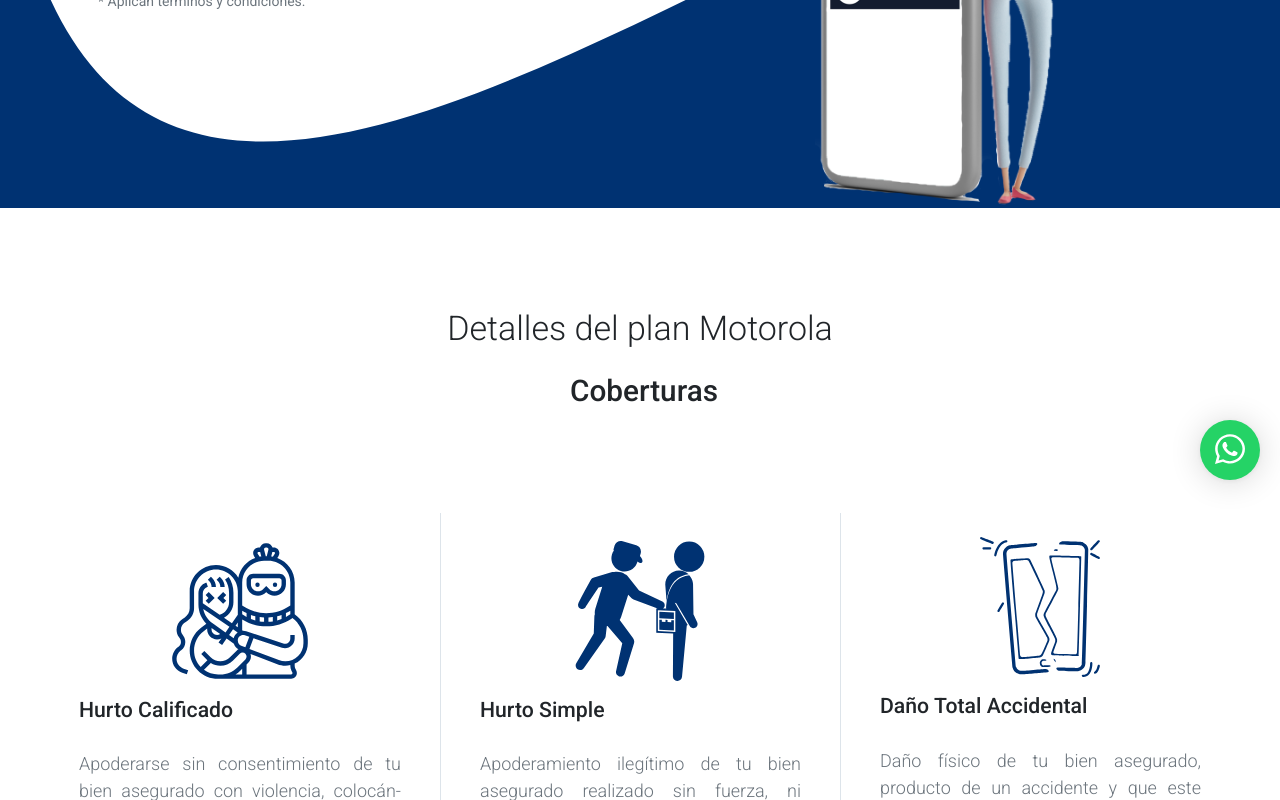
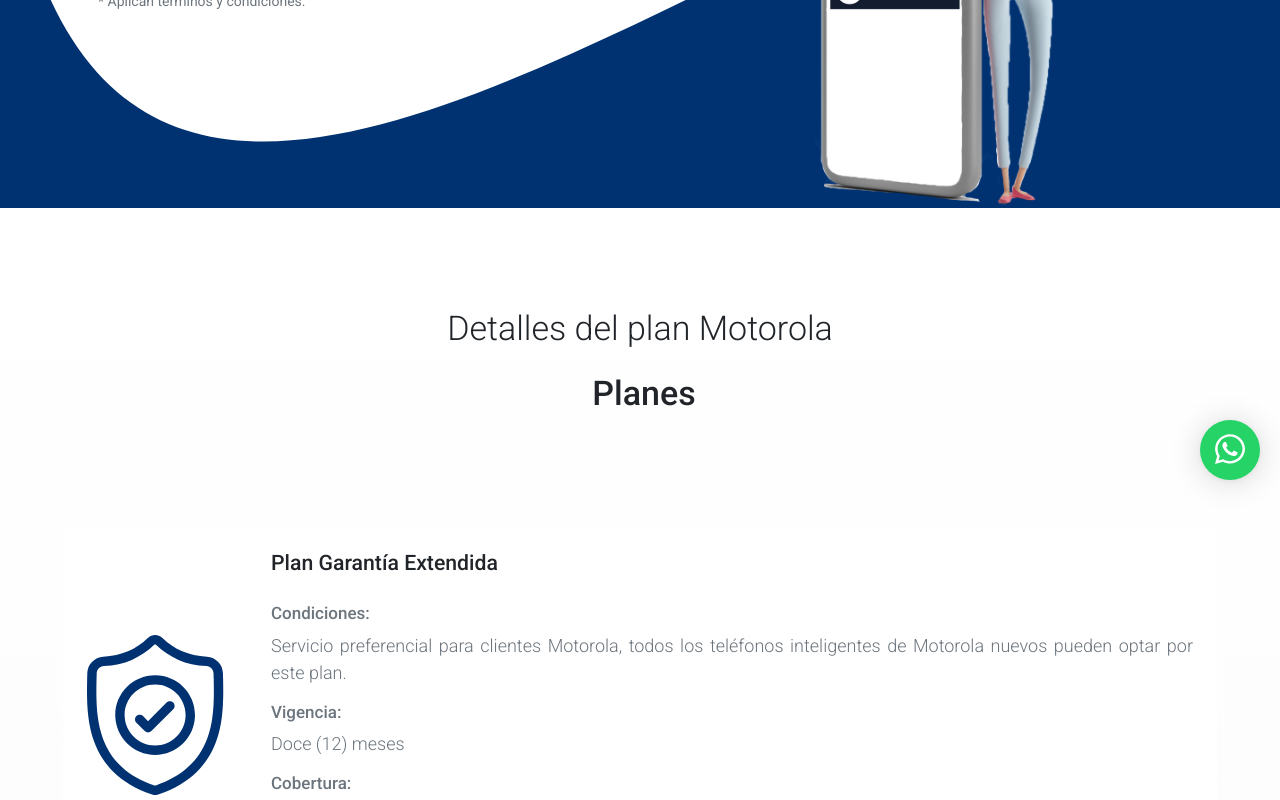
Before and after one commit to michael-eceleris/acinco-web-v2, a React (Create React App) app: page /motorola in a window 1280 px wide. Shown: the part 300-1100 px from the top of the page. Built offline with nearby package versions, Linux system fonts and the light colour scheme.

Commit message:
feat: add section plans in motorola page

```diff
--- a/src/layout/layoutMotorola/Coverages.js
+++ b/src/layout/layoutMotorola/Coverages.js
@@ -11,9 +11,6 @@
       <section className='bg-white'>
         <div className='container'>
           <div className='text-center mb--100'>
-            <h2 className='font-weight-light mb-4 text-center'>
-              Detalles del plan Motorola
-            </h2>
             <h3 className='h3 ml-2 mb-1 mt-2 text-center'>Coberturas</h3>
           </div>
           <div className='bg-white pt-1 rounded overflow-hidden'>
--- /dev/null
+++ b/src/layout/layoutMotorola/Plans.js
@@ -0,0 +1,134 @@
+import React from "react";
+import Security from "../../assets/icons/security.svg";
+import Shield from "../../assets/icons/shield.svg";
+import RepairPhone from "../../assets/icons/cellphone.svg";
+
+const Plans = () => {
+  return (
+    <>
+      <section className='bg-gradient-light '>
+        <div className='container'>
+          <div className='text-center mb--100'>
+            <h2 className='font-weight-light mb-4 text-center'>
+              Detalles del plan Motorola
+            </h2>
+            <h3 className='h2 ml-2 mb-1 mt-1 text-center'>Planes</h3>
+          </div>
+          <div className='p-2 rounded overflow-hidden'>
+            <div className='row col-border'>
+              <div className='col-12 col-md-12 col-lg-12 mb-4'>
+                <div className='card p-4 b-0 h-100 mt-1 d-lg-flex flex-lg-row d-md-flex flex-md-row'>
+                  <div className='mb-3 mr-4 d-flex align-items-center justify-content-center'>
+                    <img
+                      width='160'
+                      src={Shield}
+                      alt='plan-garantia-extendida'
+                    />
+                  </div>
+                  <div>
+                    <h5>Plan Garantía Extendida </h5>
+                    <div className='card-body pl-0 pr-0 text-gray-600 '>
+                      <h6>Condiciones:</h6>
+                      <p className='lead fs--18 text-justify hypens'>
+                        Servicio preferencial para clientes Motorola, todos los
+                        teléfonos inteligentes de Motorola nuevos pueden optar
+                        por este plan.
+                      </p>
+                      <h6>Vigencia:</h6>
+                      <p className='lead fs--18 text-justify hypens'>
+                        Doce (12) meses
+                      </p>
+                      <h6>Cobertura:</h6>
+                      <p className='lead fs--18 text-justify hypens'>
+                        Esta garantía se extiende por 1 año la cual empieza una
+                        vez terminado el periodo de la garantía dada por
+                        MOTOROLA. Dicha garantía tiene las mismas coberturas que
+                        la garantía dada por MOTOROLA.
+                      </p>
+                    </div>
+                  </div>
+                </div>
+              </div>
+              <div className='col-12 col-md-12 col-lg-12 mb-4 border-0'>
+                <div className='card p-4 b-0 h-100 mt-1 d-lg-flex flex-lg-row d-md-flex flex-md-row'>
+                  <div className='mb-3 mr-4 d-flex align-items-center justify-content-center'>
+                    <img width='160' src={Security} alt='plan-todo-riesgo' />
+                  </div>
+                  <div>
+                    <h5>Plan Seguro Todo Riesgo</h5>
+                    <div className='card-body pl-0 pr-0 text-gray-600 '>
+                      <h6>Condiciones:</h6>
+                      <p className='lead fs--18 text-justify hypens'>
+                        Protección total para equipo Motorola nuevos,
+                        protegiéndolo en caso de hurto calificado, hurto simple,
+                        daño total accidental y fractura de pantalla
+                      </p>
+                      <h6>Vigencia:</h6>
+                      <p className='lead fs--18 text-justify hypens'>
+                        Doce (12) meses desde el momento en que le llega el
+                        equipo al cliente.
+                      </p>
+                      <h6>Cobertura:</h6>
+                      <p className='lead fs--18 text-justify hypens'>
+                        Estos contaran con una (1) reclamación al año por hurto
+                        calificado, hurto simple o daño total accidental y una
+                        (1) reclamación por fractura de pantalla en caso de
+                        accidente.
+                      </p>
+                      <h6>Deducible:</h6>
+                      <p className='lead fs--18 text-justify hypens'>
+                        35% del valor asegurado y en caso de pantalla del valor
+                        de la reparación de esta.
+                      </p>
+                    </div>
+                  </div>
+                </div>
+              </div>
+              <div className='col-12 col-md-12 col-lg-12 mb-4 border-0'>
+                <div className='card p-4 b-0 h-100 d-lg-flex flex-lg-row d-md-flex flex-md-row'>
+                  <div className='mb-3 mr-3 d-flex align-items-center justify-content-center'>
+                    <img
+                      width='180'
+                      src={RepairPhone}
+                      alt='plan-asistencia-pantalla'
+                    />
+                  </div>
+                  <div>
+                    <h5 style={{ whiteSpace: "nowrap" }}>
+                      Plan Asistencia de Pantalla
+                    </h5>
+                    <div className='card-body pl-0 pr-0 text-gray-600 '>
+                      <h6>Condiciones:</h6>
+                      <p className='lead fs--18 text-justify hypens'>
+                        Esta asistencia está dirigido a todos los usuarios que
+                        compren su equipo en tiendas propias Motorola y solo
+                        quieran proteger la pantalla de su equipo.
+                      </p>
+                      <h6>Vigencia:</h6>
+                      <p className='lead fs--18 text-justify hypens'>
+                        Doce (12) meses desde el momento en que le llega el
+                        equipo al cliente.
+                      </p>
+                      <h6>Cobertura:</h6>
+                      <p className='lead fs--18 text-justify hypens'>
+                        Estos contaran con una (1) reclamación por vigencia por
+                        la fractura o fisura de su pantalla en caso de
+                        accidente.
+                      </p>
+                      <h6>Deducible:</h6>
+                      <p className='lead fs--18 text-justify hypens'>
+                        35% del valor de la reparación de la pantalla.
+                      </p>
+                    </div>
+                  </div>
+                </div>
+              </div>
+            </div>
+          </div>
+        </div>
+      </section>
+    </>
+  );
+};
+
+export default Plans;
--- a/src/pages/Motorola.js
+++ b/src/pages/Motorola.js
@@ -5,6 +5,7 @@
 import Coverages from "../layout/layoutMotorola/Coverages";
 import Recoveries from "../layout/layoutMotorola/RecoveriesAndExclutions";
 import ContactUs from "../components/ContactUs";
+import Plans from "../layout/layoutMotorola/Plans";
 
 const Motorola = () => {
   return (
@@ -17,6 +18,7 @@
         />
       </Helmet>
       <Banner />
+      <Plans />
       <Coverages />
       <Recoveries />
       <ContactUs />
```
Also changed, not shown: src/assets/icons/security.svg (added), 1 other file (tests, documents, lock files or other folders).
